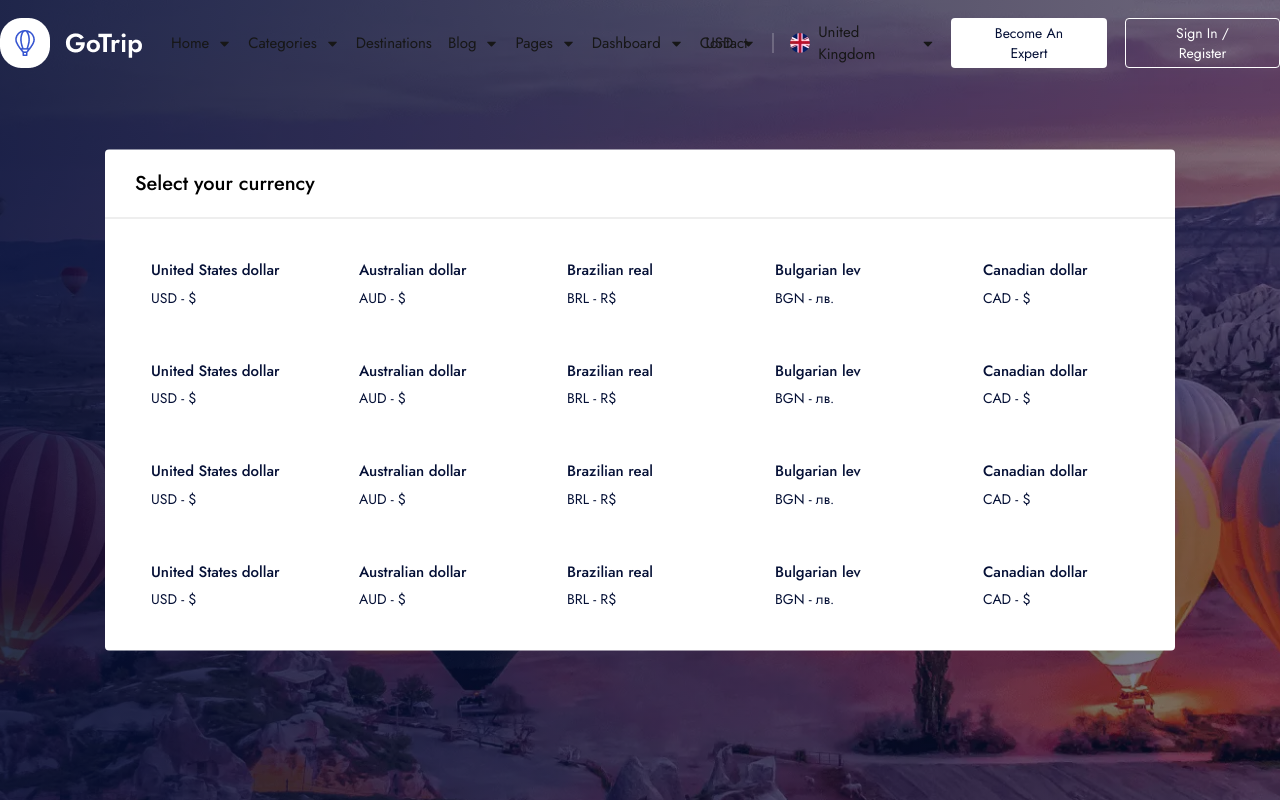
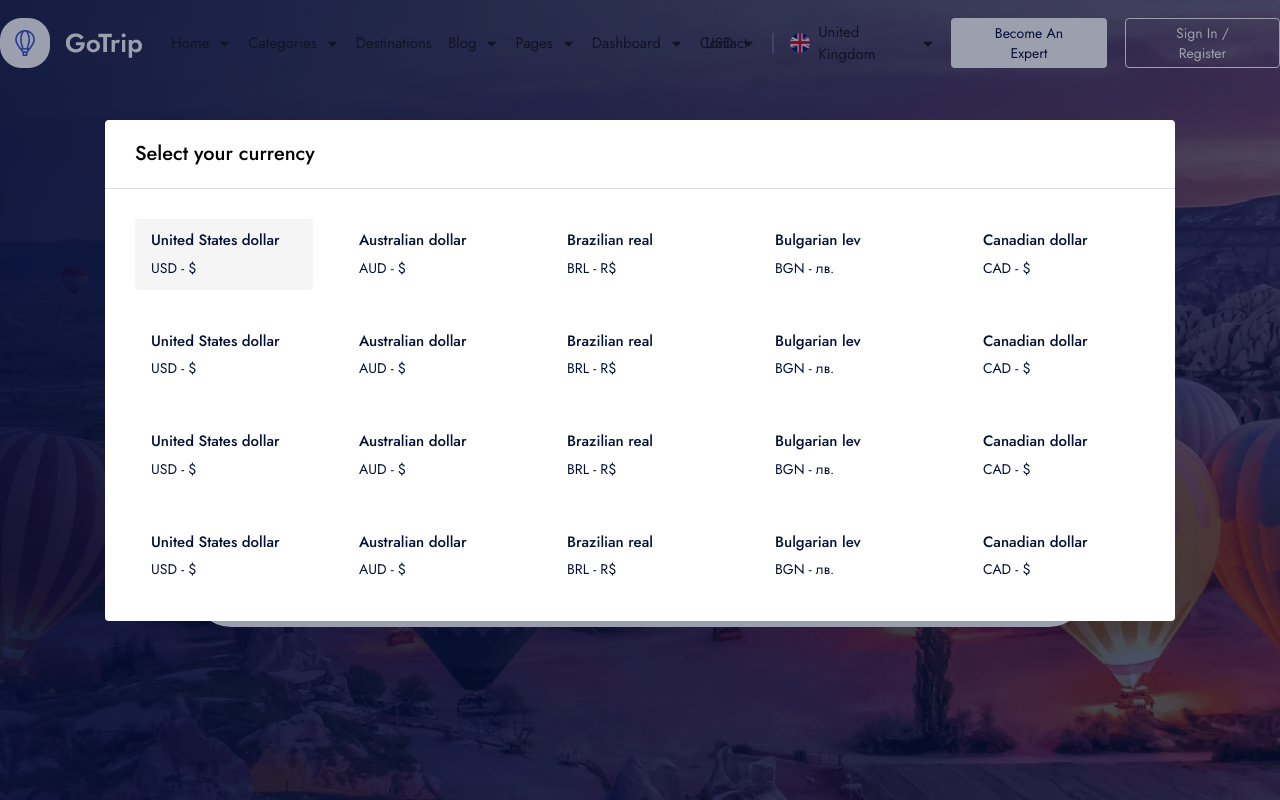
Before and after one commit to akmniazulalam/GoTrip, a Next.js app: page / in a window 1280 px wide. Both pictures are taken after a click on the element "USD". Shown: the top 800 px of the page. Built offline with nearby package versions, Linux system fonts and the light colour scheme.

Commit message:
currency select modal complete

```diff
--- a/app/(components)/Header.jsx
+++ b/app/(components)/Header.jsx
@@ -81,6 +81,9 @@ const Header = () => {
       currency: "CAD - $",
     },
   ];
+
+  const [selectedCurrency, setSelectedCurrency] = useState(currencyItems[0]);
+  const [selectedIndex, setSelectedIndex] = useState(0);
 
   const repeatedCurrencyGridItems = Array.from(
     { length: 20 },
@@ -245,15 +248,21 @@ const Header = () => {
             </ul>
           </Flex>
           <Flex className={"gap-x-4 items-center"}>
+            <div ref={currencyRef}>
               <span
                 href={"/"}
                 className="uppercase flex gap-2 items-center font-jost  text-[15px] cursor-pointer"
-              ref={currencyRef}
                 onClick={() => setCurrency(!currency)}>
-              usd <FaCaretDown />
+                {selectedCurrency.currency.split(" - ")[0]} <FaCaretDown />
               </span>
               {currency && (
-              <div className="w-267.5 bg-white rounded-sm top-1/2 left-1/2 -translate-1/2 fixed">
+                <div className="top-0 left-0 w-full h-full pt-30 z-50 transition-all duration-300 ease-[cubic-bezier(0.165, 0.84, 0.44, 1)] fixed">
+                  <div
+                    className="absolute top-0 left-0 h-full w-full z-0 bg-[#05103666]"
+                    onClick={() => setCurrency(false)}></div>
+                  <div
+                    className="w-267.5 bg-white rounded-sm absolute left-1/2 -translate-x-1/2"
+                    onClick={(e) => e.stopPropagation()}>
                     <div className="px-7.5 py-5">
                       <p className="text-xl font-medium text-black font-jost">
                         Select your currency
@@ -264,7 +273,11 @@ const Header = () => {
                       {repeatedCurrencyGridItems.map((item, index) => (
                         <div
                           key={index}
-                      className="py-2.5 px-4 rounded-sm cursor-pointer group hover:bg-[#3554d10d] transition-all duration-150 ease-[cubic-bezier(0.165, 0.84, 0.44, 1)]">
+                          onClick={() => {
+                            setSelectedIndex(index);
+                            setSelectedCurrency(item);
+                          }}
+                          className={`py-2.5 px-4 rounded-sm cursor-pointer group hover:bg-[#3554d10d] transition-all duration-150 ease-[cubic-bezier(0.165, 0.84, 0.44, 1)] ${selectedIndex === index ? "bg-[#F5F5F5]" : ""}`}>
                           <div className="text-primaryText text-[15px] font-medium font-jost mb-1 group-hover:text-hoverText">
                             {item.currencyName}
                           </div>
@@ -275,7 +288,9 @@ const Header = () => {
                       ))}
                     </div>
                   </div>
+                </div>
               )}
+            </div>
             <div className="w-0.5 h-5 bg-[#ffffff33]"></div>
             <div className="flex gap-x-2 items-center">
               <Image
```
Lines whose indentation alone changed are shown as unchanged.
